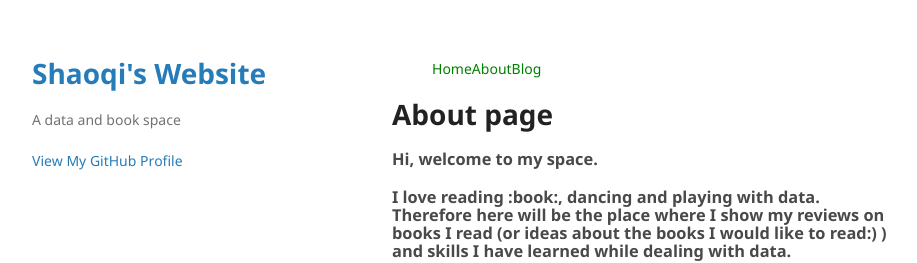
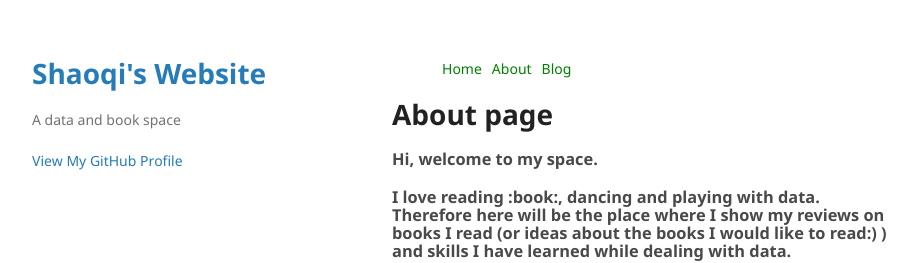
Before and after one commit to ShaoqiChen/ShaoqiChen.github.io, a Jekyll site: the page built from about.md, in a window 1280 px wide. Shown: the top 263 px of the page, without its empty margins (178-1095 px from the left). Built offline with Jekyll 4.4.1, drawn with Linux system fonts in a browser that asks for light colours.

Commit message:
Update navigation.html

```diff
--- a/_includes/navigation.html
+++ b/_includes/navigation.html
@@ -15,7 +15,7 @@
 	}
 	nav ul li {
 	  margin-right: 0px;
-	  padding: 0px;
+	  margin-left: 10px
 	}
 	nav ul li a {
 	  text-decoration: none;
```
